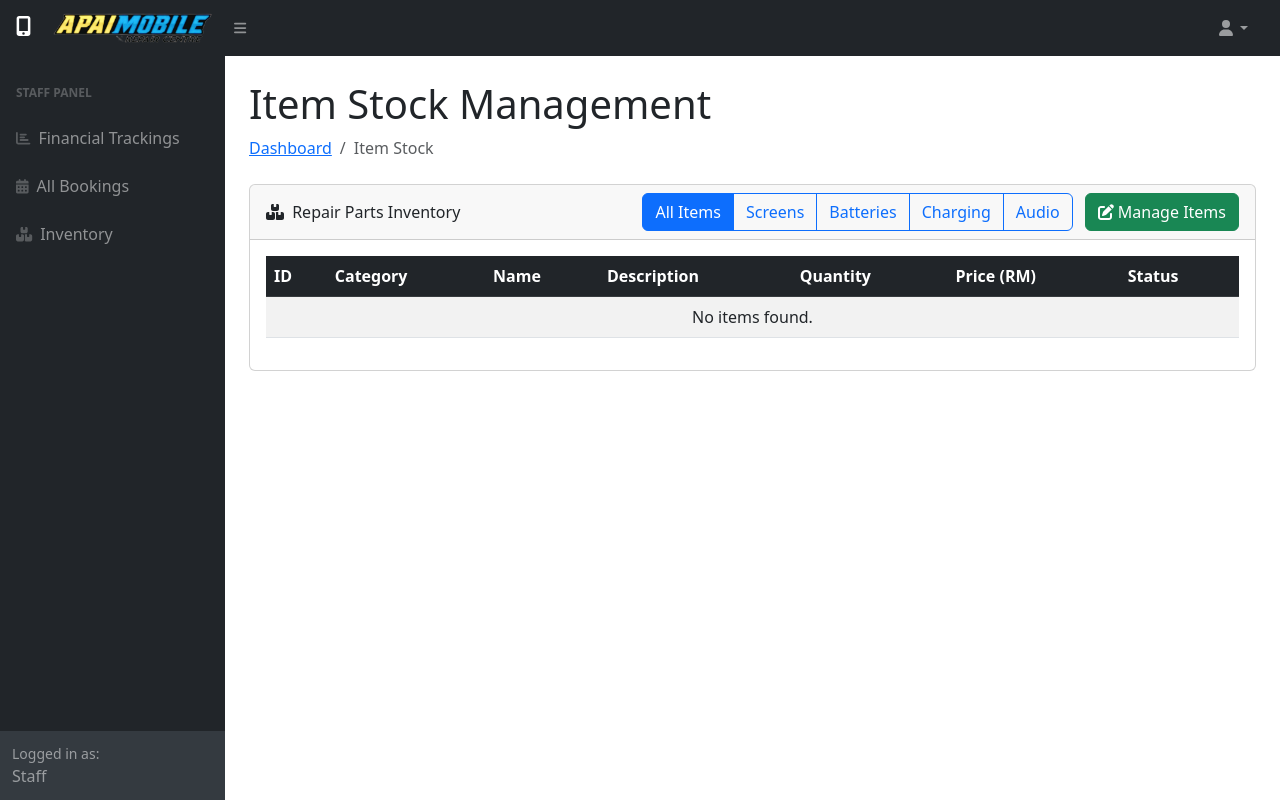
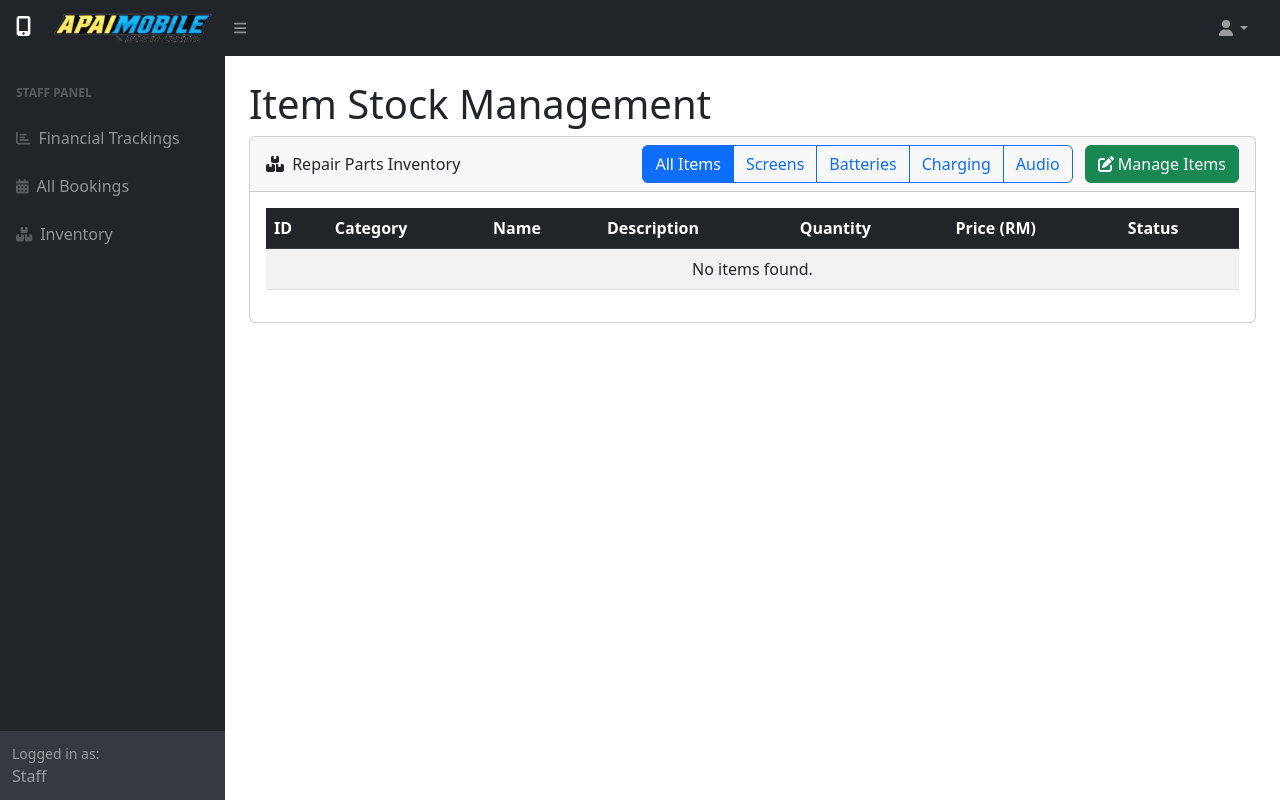
Before and after one commit to mui0402/website, a PHP site: page /inventory.php in a window 1280 px wide. Run offline with PHP 8.4, Linux system fonts and the light colour scheme; data that the repository does not hold is empty; some libraries are stand-ins or nearby versions.

Commit message:
27th commit

```diff
--- a/customer-bookings.php
+++ b/customer-bookings.php
@@ -36,10 +36,6 @@ foreach ($countQueries as $status => $countQuery) {
     <main>
         <div class="container-fluid px-4">
             <h1 class="mt-4">Customer Bookings</h1>
-            <ol class="breadcrumb mb-4">
-                <li class="breadcrumb-item"><a href="dashboard.php">Dashboard</a></li>
-                <li class="breadcrumb-item active">Customer Bookings</li>
-            </ol>
 
             <!-- Filter Section -->
             <div class="row mb-4">
--- a/inventory.php
+++ b/inventory.php
@@ -105,10 +105,6 @@ $items = $stmt->fetchAll(PDO::FETCH_ASSOC);
     <main>
     <div class="container-fluid px-4">
         <h1 class="mt-4">Item Stock Management</h1>
-        <ol class="breadcrumb mb-4">
-            <li class="breadcrumb-item"><a href="dashboard.php">Dashboard</a></li>
-            <li class="breadcrumb-item active">Item Stock</li>
-        </ol>
 
         <div class="row">
             <div class="col-12">
--- a/layout/admin-header.php
+++ b/layout/admin-header.php
@@ -29,7 +29,6 @@
                 <li class="nav-item dropdown">
                     <a class="nav-link dropdown-toggle" id="navbarDropdown" href="#" role="button" data-bs-toggle="dropdown" aria-expanded="false"><i class="fas fa-user fa-fw"></i></a>
                     <ul class="dropdown-menu dropdown-menu-end" aria-labelledby="navbarDropdown">
-                        <li><hr class="dropdown-divider" /></li>
                         <li><a class="dropdown-item" href="logout.php">Logout</a></li>
                     </ul>
                 </li>
```
